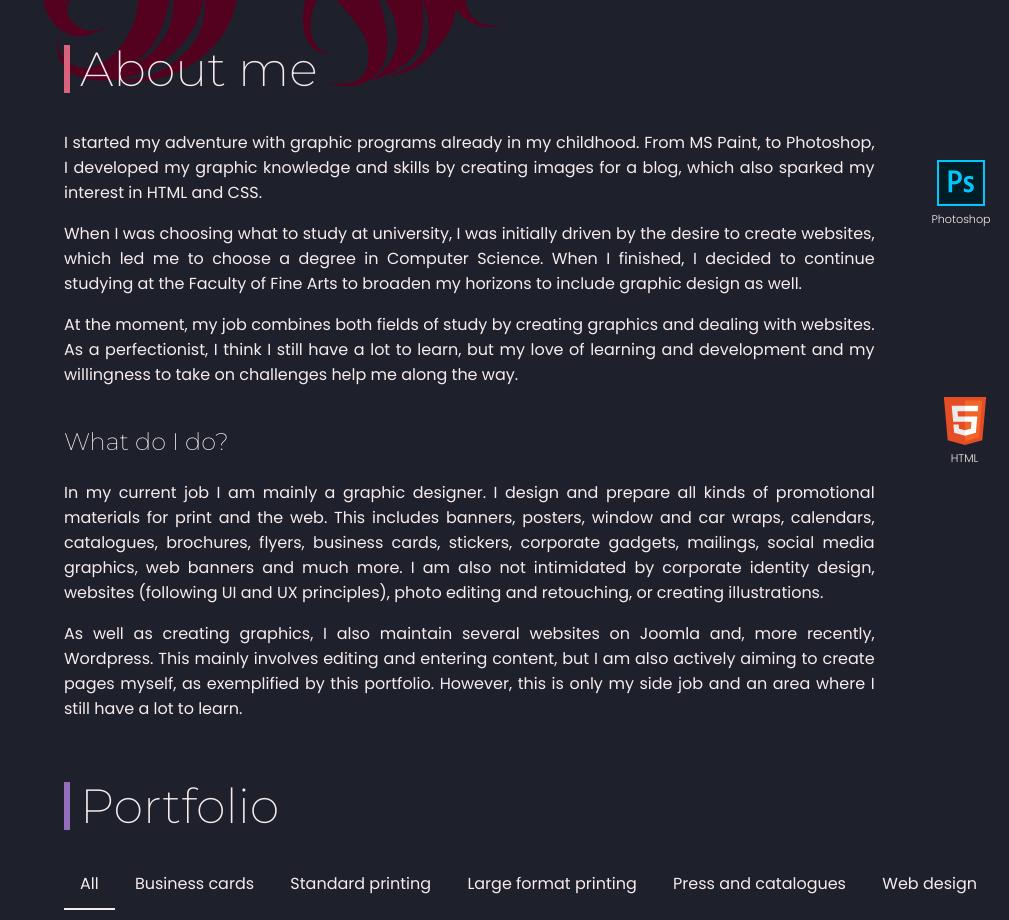
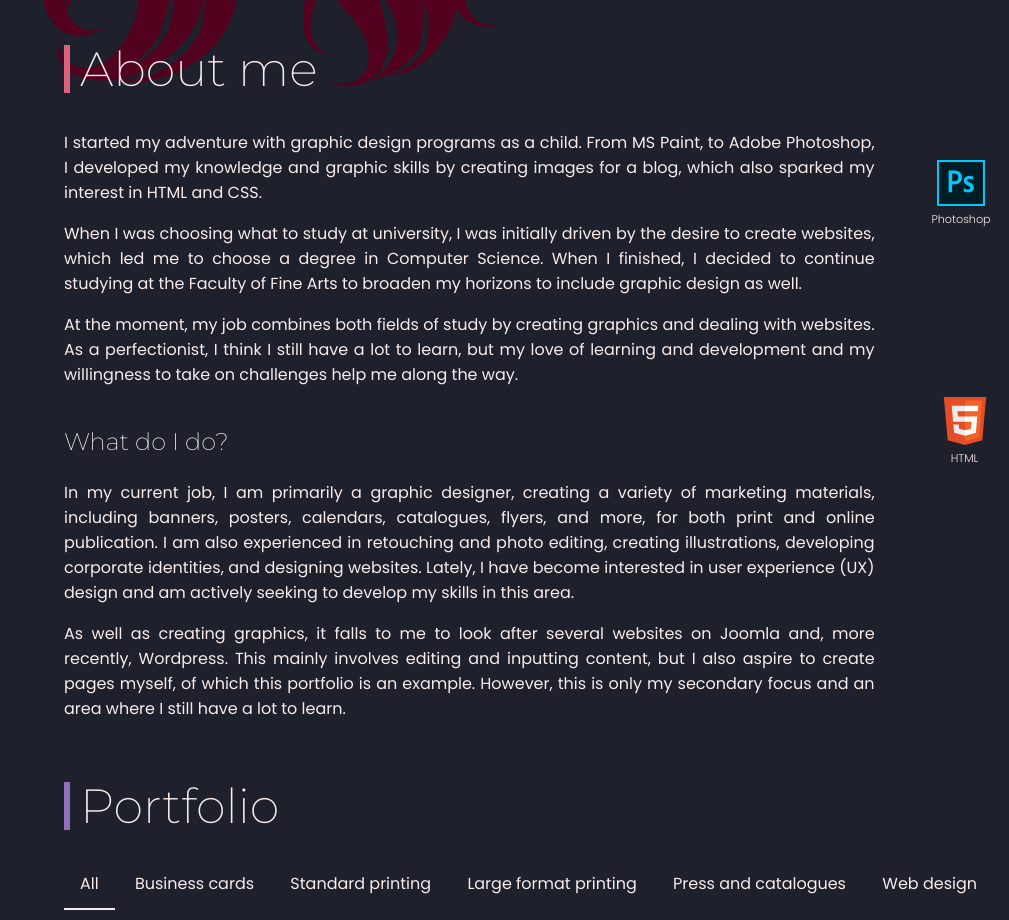
Before and after one commit to Jakkurii/izabela-pulik, a plain HTML site: page en.html in a window 1280 px wide. Shown: the part 800-1720 px from the top of the page, 0-1009 px from the left. Drawn offline with Linux system fonts and the light colour scheme.

Commit message:
Update en.html

```diff
--- a/en.html
+++ b/en.html
@@ -51,8 +51,8 @@
     <div class="omnie-flex" id="omnie">
       <section>
         <h2>About me</h2>
-        <p>I started my adventure with graphic programs already in my childhood. From MS Paint, to Photoshop, I
-          developed my graphic knowledge and skills by creating images for a blog, which also sparked my interest in
+        <p>I started my adventure with graphic design programs as a child. From MS Paint, to Adobe Photoshop, I
+          developed my knowledge and graphic skills by creating images for a blog, which also sparked my interest in
           HTML and CSS.</p>
         <p>When I was choosing what to study at university, I was initially driven by the desire to create websites,
           which led me to choose a degree in Computer Science. When I finished, I decided to continue studying at the
@@ -61,16 +61,16 @@
           perfectionist, I think I still have a lot to learn, but my love of learning and development and my willingness
           to take on challenges help me along the way.</p>
         <h3>What do I do?</h3>
-        <p>In my current job I am mainly a graphic designer. I design and prepare all kinds of promotional materials for
-          print and the web. This includes banners, posters, window and car wraps, calendars, catalogues, brochures,
-          flyers, business cards, stickers, corporate gadgets, mailings, social media graphics, web banners and much
-          more. I am also not intimidated by corporate identity design, websites (following UI and UX principles), photo
-          editing and retouching, or creating illustrations.
+        <p>In my current job, I am primarily a graphic designer, creating a variety of marketing materials, including
+          banners, posters, calendars, catalogues, flyers, and more, for both print and online publication. I am also
+          experienced in retouching and photo editing, creating illustrations, developing corporate identities, and
+          designing websites. Lately, I have become interested in user experience (UX) design and am actively seeking to
+          develop my skills in this area.
         </p>
         <p>
-          As well as creating graphics, I also maintain several websites on Joomla and, more recently, Wordpress. This
-          mainly involves editing and entering content, but I am also actively aiming to create pages
-          myself, as exemplified by this portfolio. However, this is only my side job and an area where I still have a
+          As well as creating graphics, it falls to me to look after several websites on Joomla and, more recently,
+          Wordpress. This mainly involves editing and inputting content, but I also aspire to create pages myself, of
+          which this portfolio is an example. However, this is only my secondary focus and an area where I still have a
           lot to learn.
         </p>
       </section>
```
